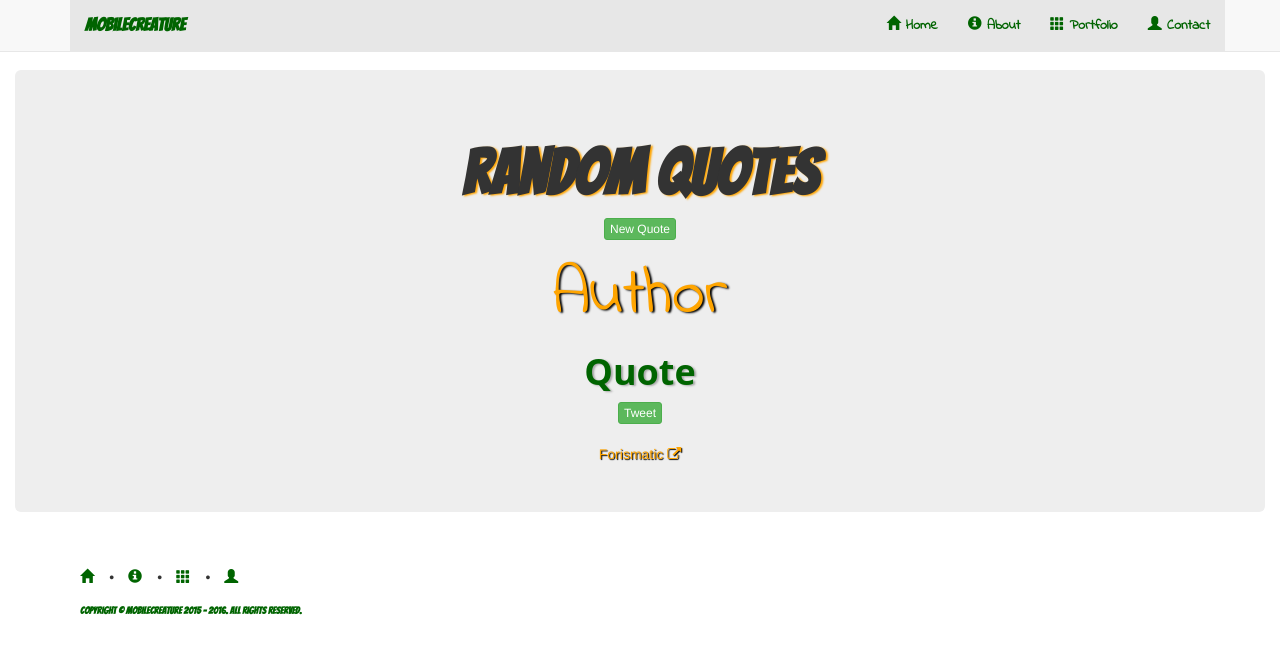
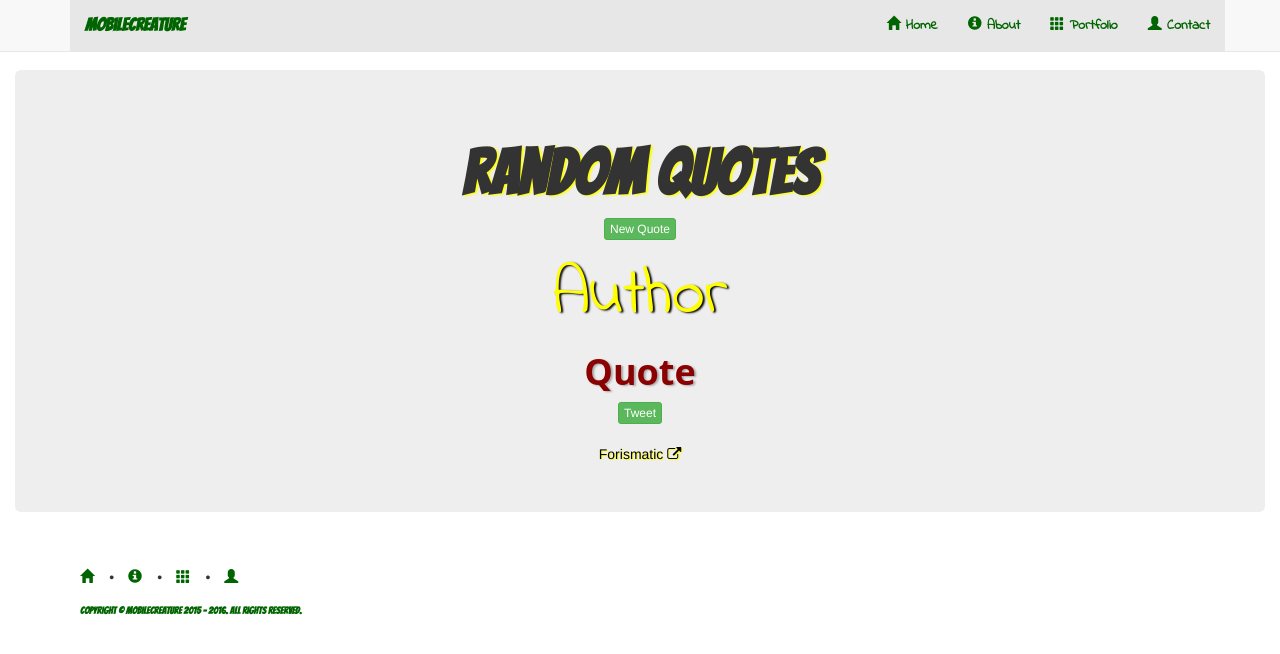
Before and after one commit to GJSmith3rd/FCC-Zipline-Tribute-Page, a website: page index.html in a window 1280 px wide. Drawn offline with nearby package versions, Linux system fonts and the light colour scheme.

Commit message:
Changing color scheme.

```diff
--- a/styles.less
+++ b/styles.less
@@ -4,22 +4,22 @@
 @accentFont: ~"'Indie Flower', cursive;";
 @textFont: ~"'Open Sans', sans-serif;";
 
-@h1Color: darkorange;
-@h1ShadowColor: orange;
+@h1Color: black;
+@h1ShadowColor: yellow;
 
-@h2Color: orange;
+@h2Color: yellow;
 @h2ShadowColor: black;
 
-@h3Color: darkgreen;
+@h3Color: darkred;
 @h3ShadowColor: darkgrey;
 
 @navColor: darkgreen;
-@navColorHover: darkorange;
+@navColorHover: darkred;
 @navBackgroundColor: #E7E7E7;
 @navBackgroundColorHover: lightgrey;
 
-@textColor: orange;
-@textShadowColor: black;
+@textColor: black;
+@textShadowColor: yellow;
 
 @shadowColor: darkgrey;
 @accentShadowColor: darkred;
```
Also changed, not shown: styles.css.
